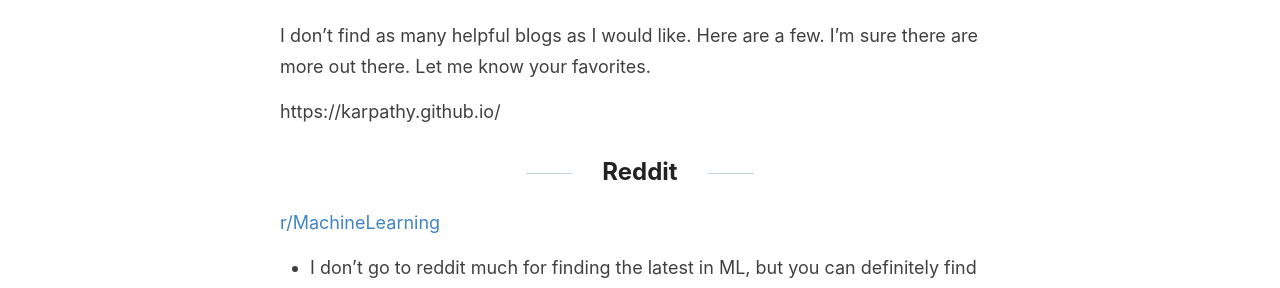
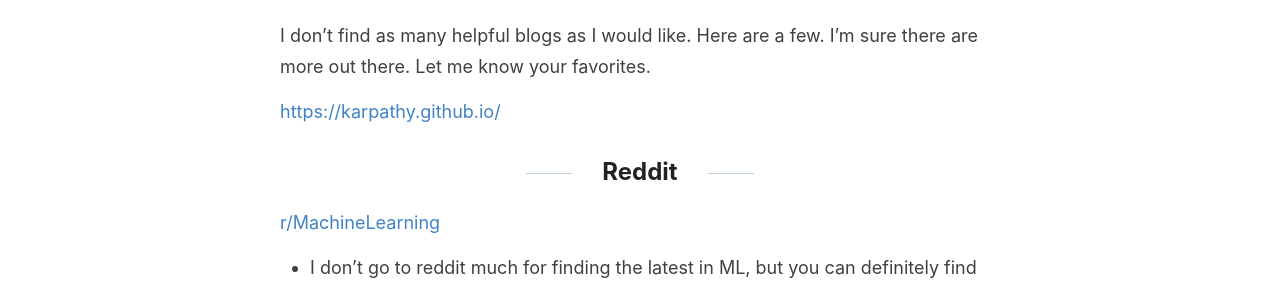
Before and after one commit to jss367/blog, a Jekyll site: the page built from _posts/2021-02-01-how-to-find-the-latest-machine-learning-research.md, in a window 1280 px wide. Shown: the part 3123-3411 px from the top of the page. Built offline with Jekyll 4.4.1, drawn with Linux system fonts in a browser that asks for light colours; our own code applies the rules of GitHub Pages for plain Markdown files.

Commit message:
Update 2021-02-01-how-to-find-the-latest-machine-learning-research.md

```diff
--- a/_posts/2021-02-01-how-to-find-the-latest-machine-learning-research.md
+++ b/_posts/2021-02-01-how-to-find-the-latest-machine-learning-research.md
@@ -91,7 +91,7 @@ Twitter is probably not the best place, but it can be OK.
 
 I don't find as many helpful blogs as I would like. Here are a few. I'm sure there are more out there. Let me know your favorites.
 
-https://karpathy.github.io/
+<https://karpathy.github.io/>
 
 ## Reddit
 
```
